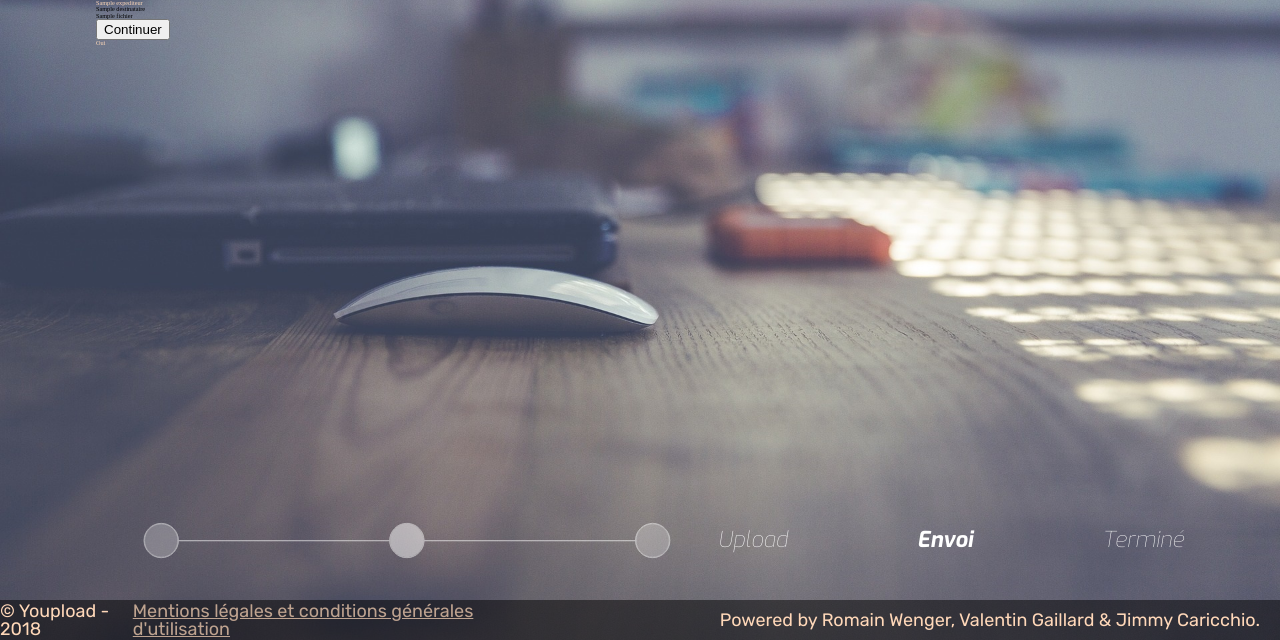
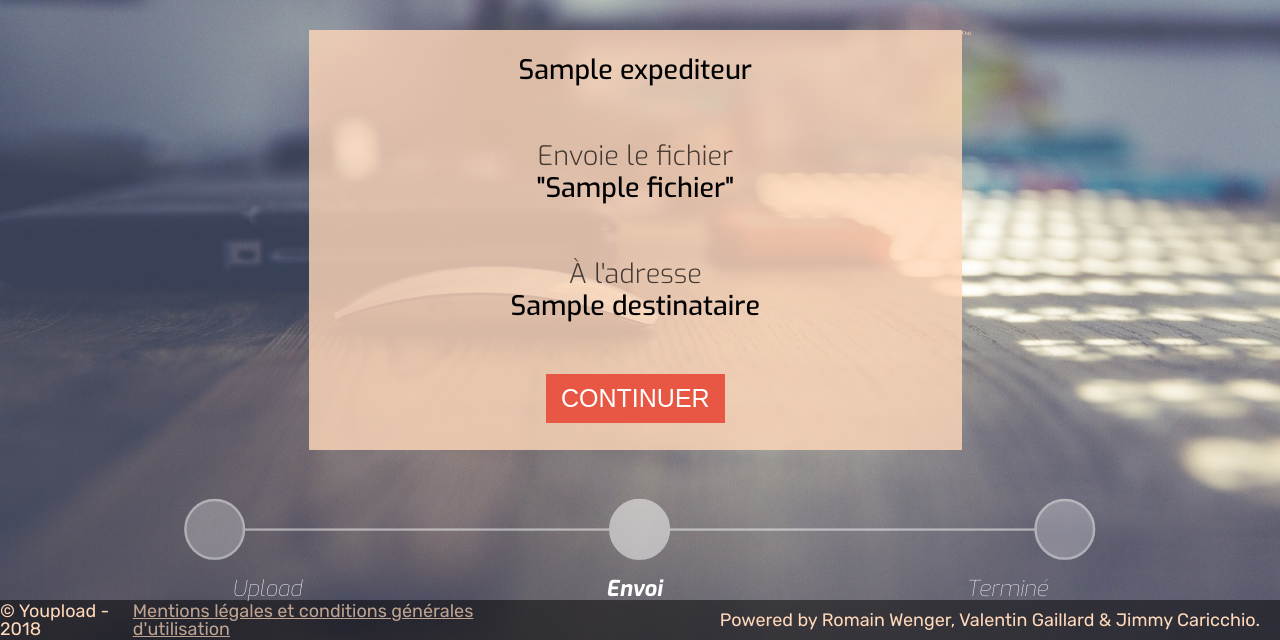
Before and after one commit to r0m21/wetransfer_like, a PHP site: the page made by app/view/Page/transfert.html.twig in a window 1280 px wide. Shown: the part 160-800 px from the top of the page. Run offline with PHP 8.4, Linux system fonts and the light colour scheme; the template is opened without the code that fills it: most values are stand-ins (such as "Sample title", 1, 10 or a date in 2020); some libraries are stand-ins or nearby versions.

Commit message:
Page transfert en cours

```diff
--- a/app/view/Layout/layout.html.twig
+++ b/app/view/Layout/layout.html.twig
@@ -7,7 +7,7 @@
         <meta name="viewport" content="width=device-width, initial-scale=1.0"/>
         <title>{% block title %}U pload{% endblock %}</title>
         <link type="text/css" href="./assets/css/reset.css" rel="stylesheet">
-        <link href="https://fonts.googleapis.com/css?family=Exo:100i,200i,300i,400,700i|Rubik:400,700i" rel="stylesheet">
+        <link href="https://fonts.googleapis.com/css?family=Exo:100i,200i,300i,300,400,500,700i|Rubik:400,700i" rel="stylesheet">
         <link rel="stylesheet" href="./assets/css/style.css">
         <link rel="stylesheet" href="https://use.fontawesome.com/releases/v5.1.0/css/all.css" integrity="sha384-lKuwvrZot6UHsBSfcMvOkWwlCMgc0TaWr+30HWe3a4ltaBwTZhyTEggF5tJv8tbt" crossorigin="anonymous">
 
--- a/app/view/Page/home.html.twig
+++ b/app/view/Page/home.html.twig
@@ -59,8 +59,8 @@
     </svg>
     <div class="w75 exo white d-flex justify-content-between fs-38 italic">
         <p class="fw-600">Upload</p>
-        <p class="fw-300">Envoi</p>
-        <p class="fw-300">Terminé</p>
+        <p class="fw-100">Envoi</p>
+        <p class="fw-100">Terminé</p>
     </div>
 
 </section>
--- a/app/view/Page/transfert.html.twig
+++ b/app/view/Page/transfert.html.twig
@@ -5,18 +5,28 @@
 {% endblock %}
 
 {% block content %}
-<section class="h60vh">
-    <p class="color-1 fs-50">{{ expediteur }}</p>
-    <p class="fs-50">{{ destinataire }}</p>
-    <p class="fs-50">{{ fichier }}</p>
+<section class="ptb-30 h60vh d-flex justify-content-center">
+    <div class="h100 w60 bg-color-1 exo text-center d-flex column justify-content-around">
+        <p class="fs-50 fw-500">{{ expediteur }}</p>
+        <div>
+            <p class="fs-50 fw-300 opacity07 p-5">Envoie le fichier</p>
+            <p class="fs-50 fw-500">"{{ fichier }}"</p>
+        </div>
+        <div>
+            <p class="fs-50 fw-300 opacity07 p-5">À l'adresse</p>
+            <p class="fs-50 fw-500">{{ destinataire }}</p>
+        </div>
+        <form method="POST" action="success/{{ id }}" >
+        <div class="text-center">
+            <input class="white fs-4 ptb-10-15 bg-color-2 border-none" type="submit" value="CONTINUER" name="submitForm">
+        </div>
+    </form>
+    </div>
 
-    <form method="POST" action="success/{{ id }}" >
-        <input type="submit" name="submitTransfert" value="Continuer"/>
-    </form>
 
     <p class="color-1 fs-20"> Oui </p>
 </section>
-<section class="h15vh d-flex flex-column align-items-center none-mobile">
+<section class="h15vh d-flex column align-items-center none-mobile">
 <!DOCTYPE svg  PUBLIC '-//W3C//DTD SVG 1.1//EN'  'http://www.w3.org/Graphics/SVG/1.1/DTD/svg11.dtd'>
 <svg class="svg-responsive" enable-background="new 0 0 1920 175" version="1.1" viewBox="0 0 1920 175" stroke="#fff" stroke-width="3" opacity="0.5" xml:space="preserve" xmlns="http://www.w3.org/2000/svg">
 	<circle cx="201.28" cy="88.082" r="52.321" fill="#fff" opacity="0.5"/>
@@ -29,9 +39,9 @@
 <rect x="1013" y="88" width="655" height="1"/>
 </svg>
 <div class="w75 exo white d-flex justify-content-between fs-38 italic">
-    <p class="fw-300">Upload</p>
+    <p class="fw-100">Upload</p>
     <p class="fw-600">Envoi</p>
-    <p class="fw-300">Terminé</p>
+    <p class="fw-100">Terminé</p>
 </div>
 </section>
 
--- a/assets/css/style.css
+++ b/assets/css/style.css
@@ -74,11 +74,13 @@ html,body{font-size:62.5%;}
     .fs-10{font-size: 10em;}
     .fs-28{font-size:1.8rem;}
     .fs-38{font-size:2.2rem;}
-
+    .fs-50{font-size:2.7rem;}
     .fw-600{font-weight:600;}
-    .fw-300{font-weight:100;}
+    .fw-500{font-weight:500;}
+    .fw-300{font-weight:300;}
+    .fw-100{font-weight:100;}
     .italic{font-style:italic;}
-
+    .lh-25px{line-height:25px;}
     .exo{font-family: 'Exo', sans-serif;}
     .rubik{font-family: 'Rubik', sans-serif;}
 
```
Also changed, not shown: app/model/Upload.php (+4 -4 lines), app/view/Page/success.html.twig (+5 -3 lines).
